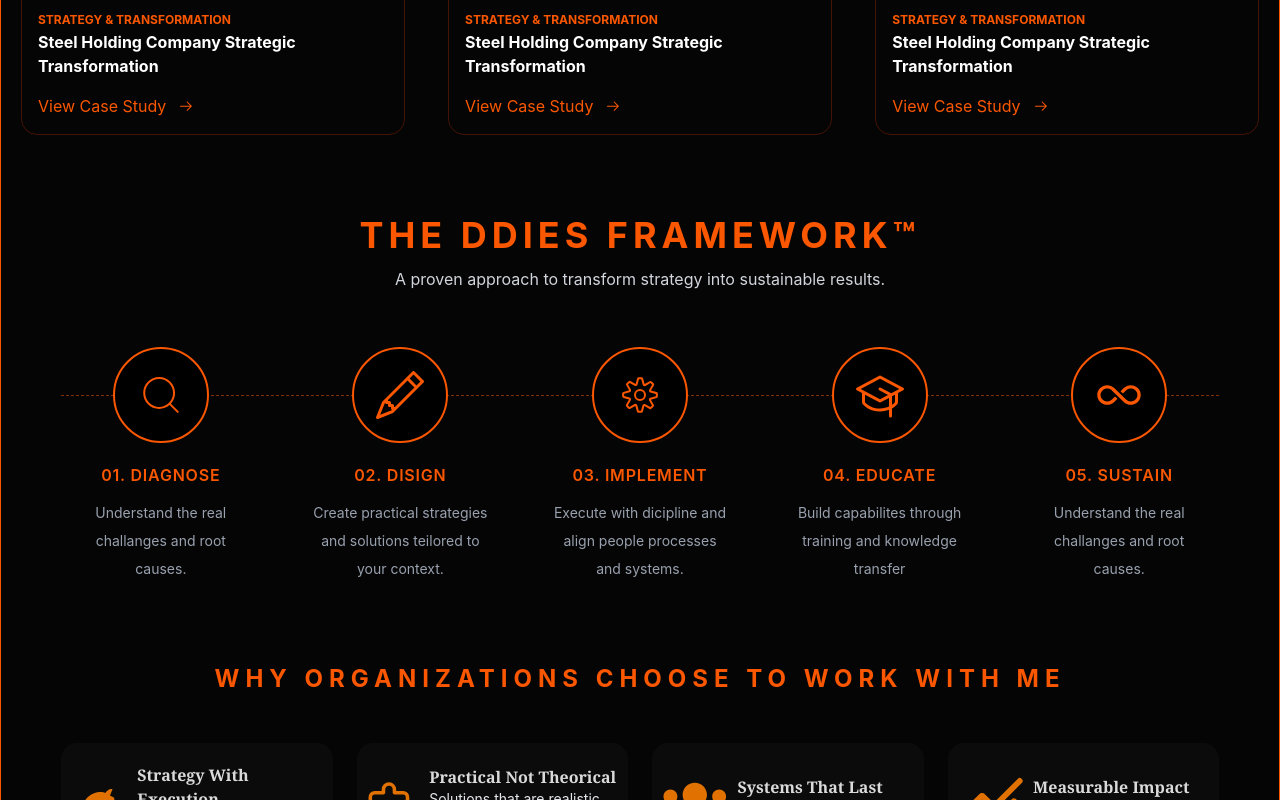
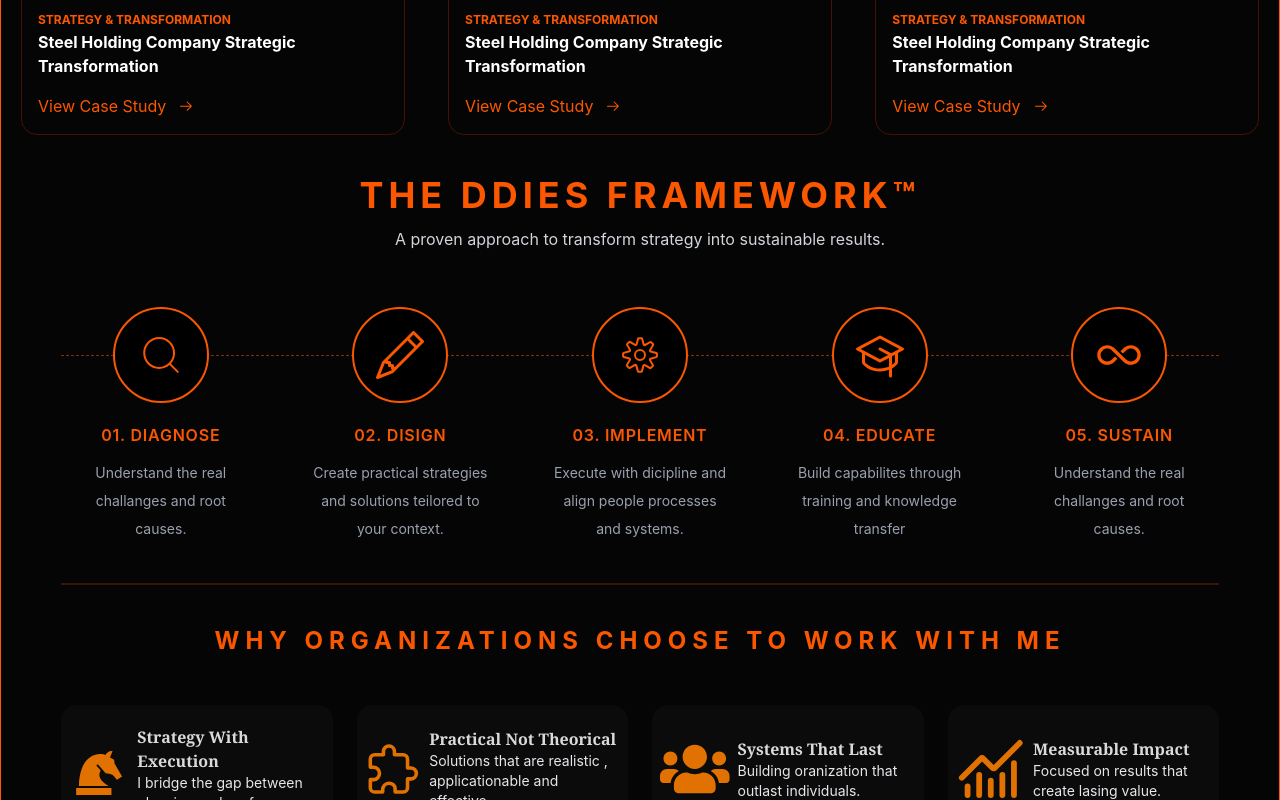
Before and after one commit to MostafaAhmadi77/javad-nasr-portfolio, a React (Vite) app: page / in a window 1280 px wide. Shown: the part 2140-2940 px from the top of the page. Built offline with nearby package versions, Linux system fonts and the light colour scheme.

Commit message:
UpDate-Main

```diff
--- a/src/Pages/Home/Page.jsx
+++ b/src/Pages/Home/Page.jsx
@@ -190,7 +190,7 @@ function Home() {
           ))}
         </div>{" "}
         <div>
-          <div className="w-full px-5 lg:px-10 py-20">
+          <div className="w-full px-5 lg:px-10 py-10">
             <MainTitle
               title="THE DDIES FRAMEWORK™"
               des="A proven approach to transform strategy into sustainable results."
@@ -206,6 +206,7 @@ function Home() {
                 ))}
               </div>
             </section>
+            <div className="w-full border-t-2 border-primary-orange opacity-20 mt-10"></div>
 
             <Title title="WHY ORGANIZATIONS CHOOSE TO WORK WITH ME" />
 
@@ -216,7 +217,16 @@ function Home() {
             </section>
           </div>{" "}
         </div>
-        <div></div>
+
+
+
+        <div>
+          <div className="">
+            <section></section>
+            <section></section>
+            <section></section>
+          </div>
+        </div>
       </div>
     </main>
   );
--- a/src/Pages/Home/components/Title.jsx
+++ b/src/Pages/Home/components/Title.jsx
@@ -8,7 +8,7 @@ export default function Title({ title }) {
       tracking-[6px]
       text-lg
       lg:text-2xl
-      mt-20
+      mt-10
       mb-10
     "
     >
```
Also changed, not shown: src/Hooks/Toggle.jsx (deleted).
